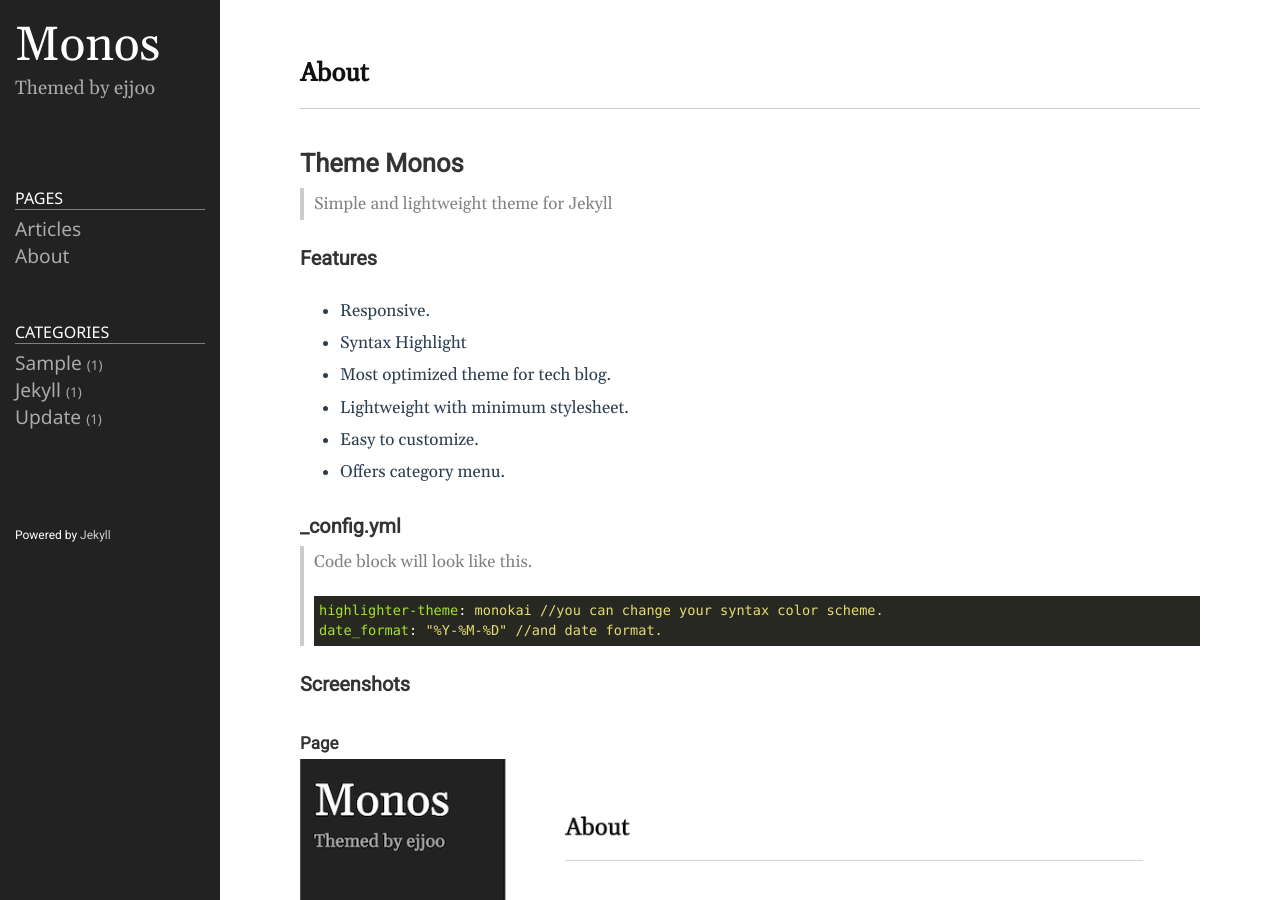
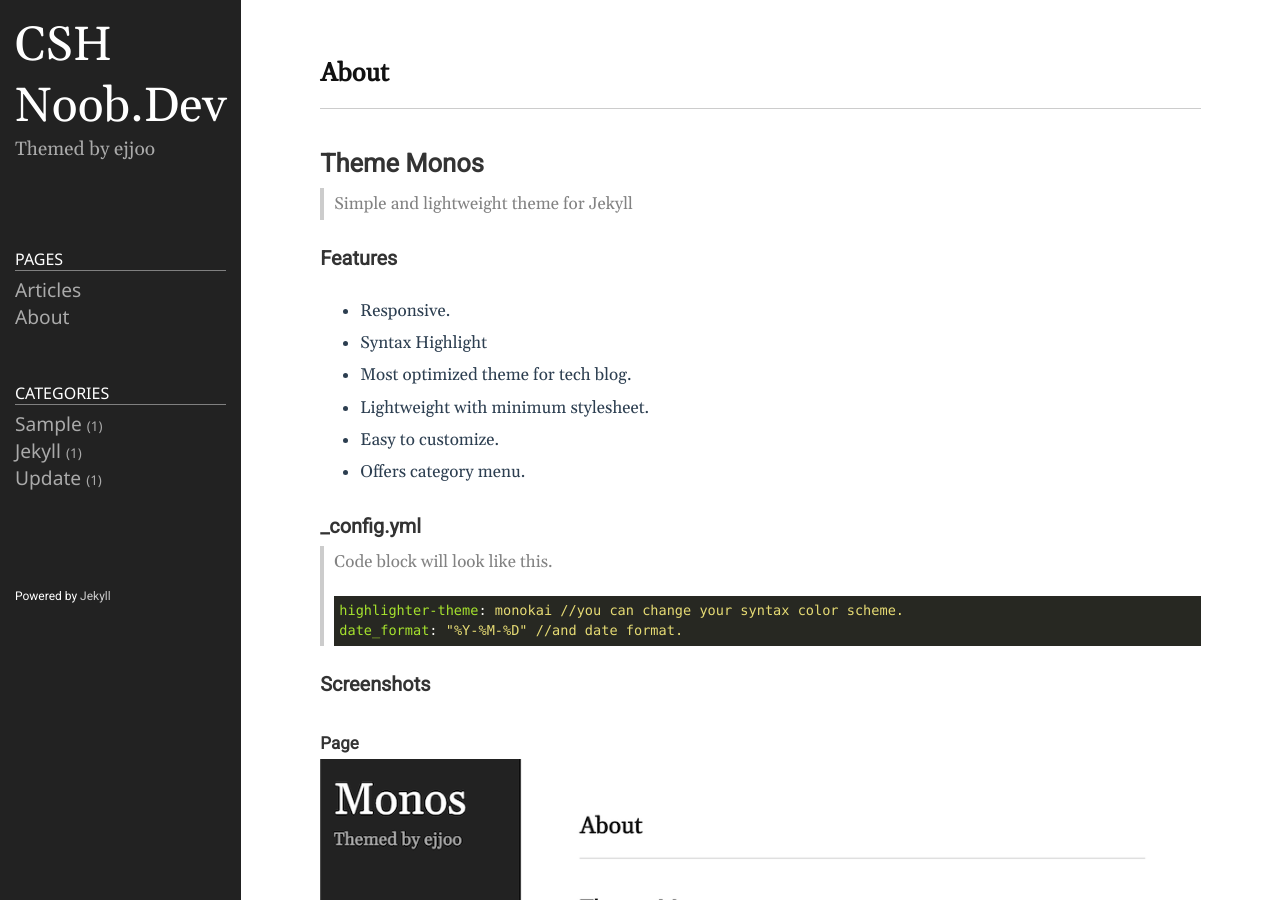
Before and after one commit to djc09009/POS, a Jekyll site: the page built from README.md, in a window 1280 px wide and 900 px high. Built offline with Jekyll 4.4.1, drawn with Linux system fonts in a browser that asks for light colours.

Commit message:
Update _config.yml

```diff
--- a/_config.yml
+++ b/_config.yml
@@ -18,13 +18,13 @@
 # You can create any custom variable you would like, and they will be accessible
 # in the templates via {{ site.myvariable }}.
 
-title: Monos
-email: ejjoo7994@gmail.com
+title: CSH Noob.Dev
+email: djc09009@gmail.com
 description: >- # this means to ignore newlines until "baseurl:"
   Themed by ejjoo
 # baseurl: "/" # the subpath of your site, e.g. /blog
 # url: "http://ejjoo.github.io" # the base hostname & protocol for your site, e.g. http://example.com
-github_username: ejjoo
+github_username: djc09009
 highlighter: rouge
 svg:
   optimize: true
```
